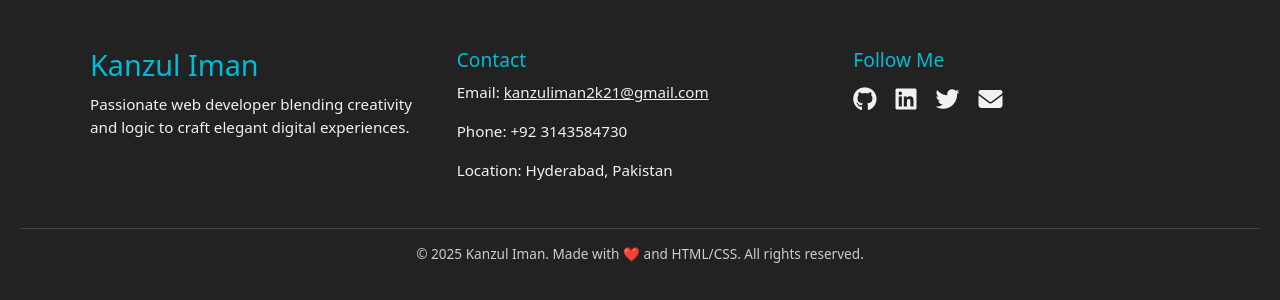
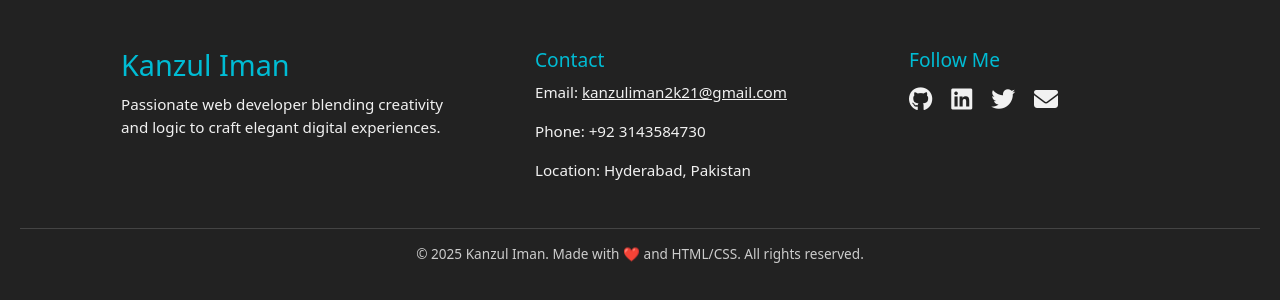
Before and after one commit to kanzul-iman/portfolio-kanzul, a plain HTML site: page index.html in a window 1280 px wide. Shown: the part 2932-3232 px from the top of the page. Drawn offline with nearby package versions, Linux system fonts and the light colour scheme.

Commit message:
Update style.css

```diff
--- a/style.css
+++ b/style.css
@@ -342,7 +342,6 @@ a:hover{
 }
 
 .footer-about, .footer-social, .footer-contact {
-  flex: 1 1 250px;
   min-width: 250px;
   text-align: justify;
 }
```
